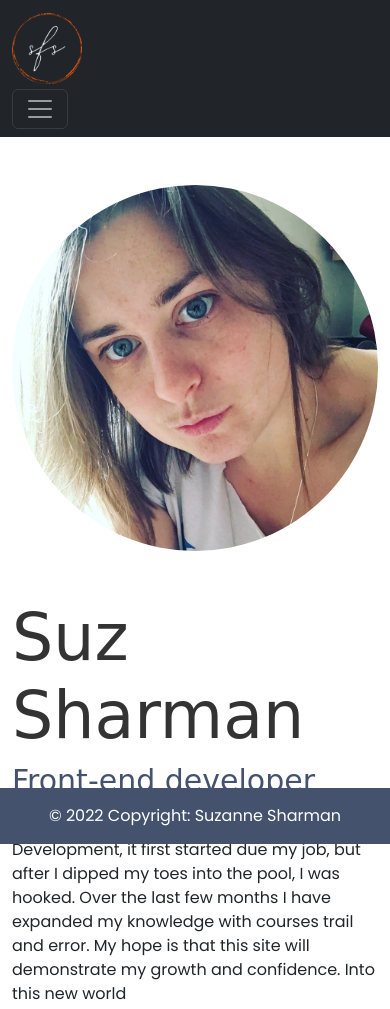
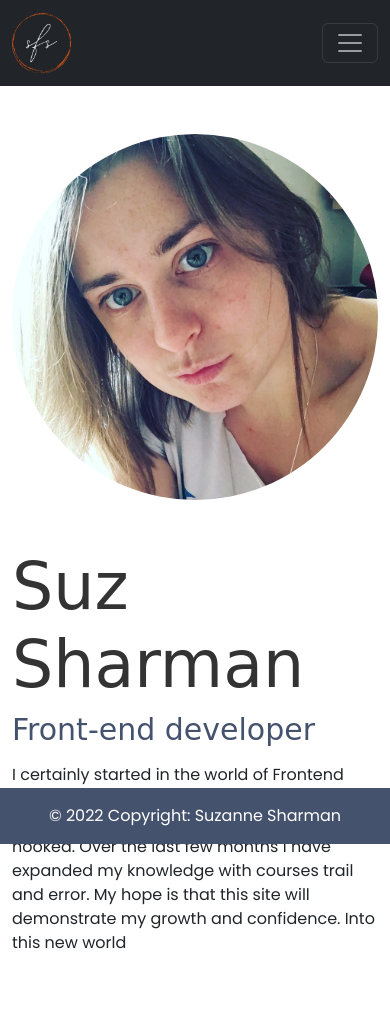
Before and after one commit to suzStar/main-portfolio, a plain HTML site: page index.html in a window 390 px wide. Shown: the top 1009 px of the page. Drawn offline with nearby package versions, Linux system fonts and the light colour scheme; a web font is replaced by a local one.

Commit message:
mobile navbar bug fx

```diff
--- a/index.html
+++ b/index.html
@@ -18,9 +18,9 @@
 
 <body>
     <nav class="navbar navbar-expand-lg navbar-dark bg-dark static-top">
-        <div class="nav-wrapper container">
-            <a class="navbar-brand" href="/">
-                <img src="images/svgviewer-png-output.png" alt="fs brand logo" width="20%">
+        <div class="container-fluid">
+            <a class="navbar-brand me-auto" href="/">
+                <img src="images/svgviewer-png-output.png" alt="sfs brand logo" height="60px">
             </a>
             <button class="navbar-toggler" type="button" data-bs-toggle="collapse"
                 data-bs-target="#navbarSupportedContent" aria-controls="navbarSupportedContent" aria-expanded="false"
```
Also changed, not shown: about-me.html (+3 -4 lines), contact-me.html (+3 -4 lines), work.html (+3 -3 lines).
